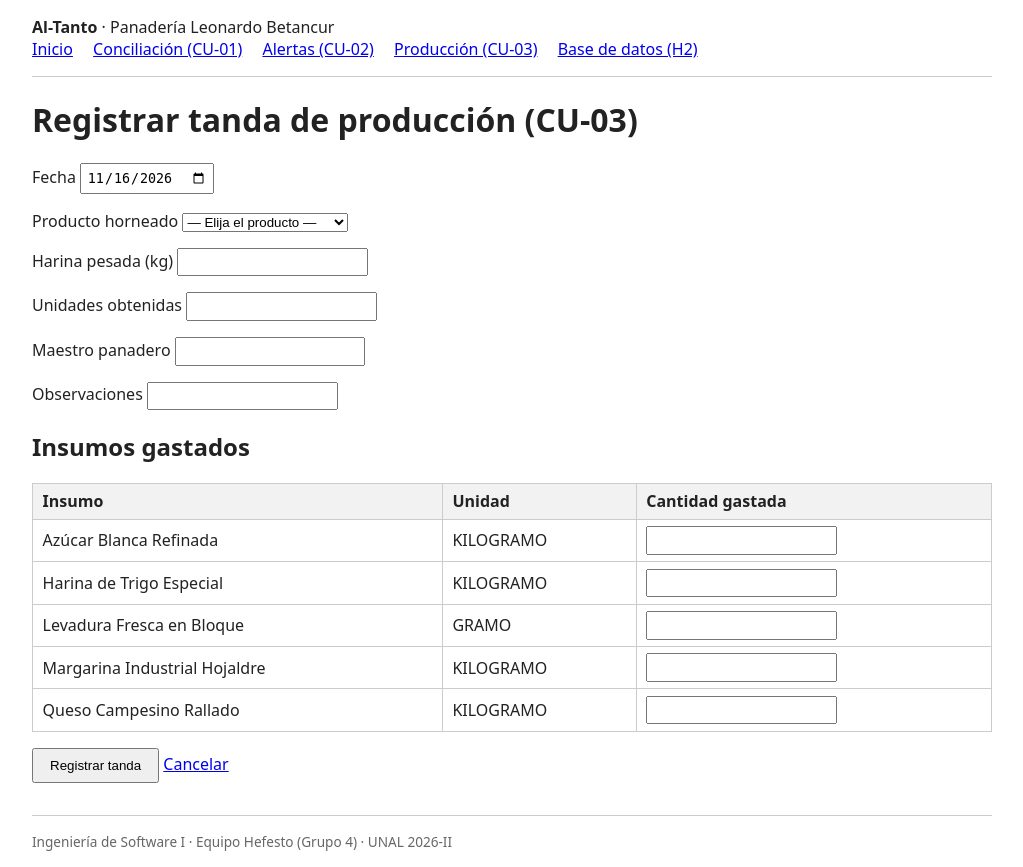
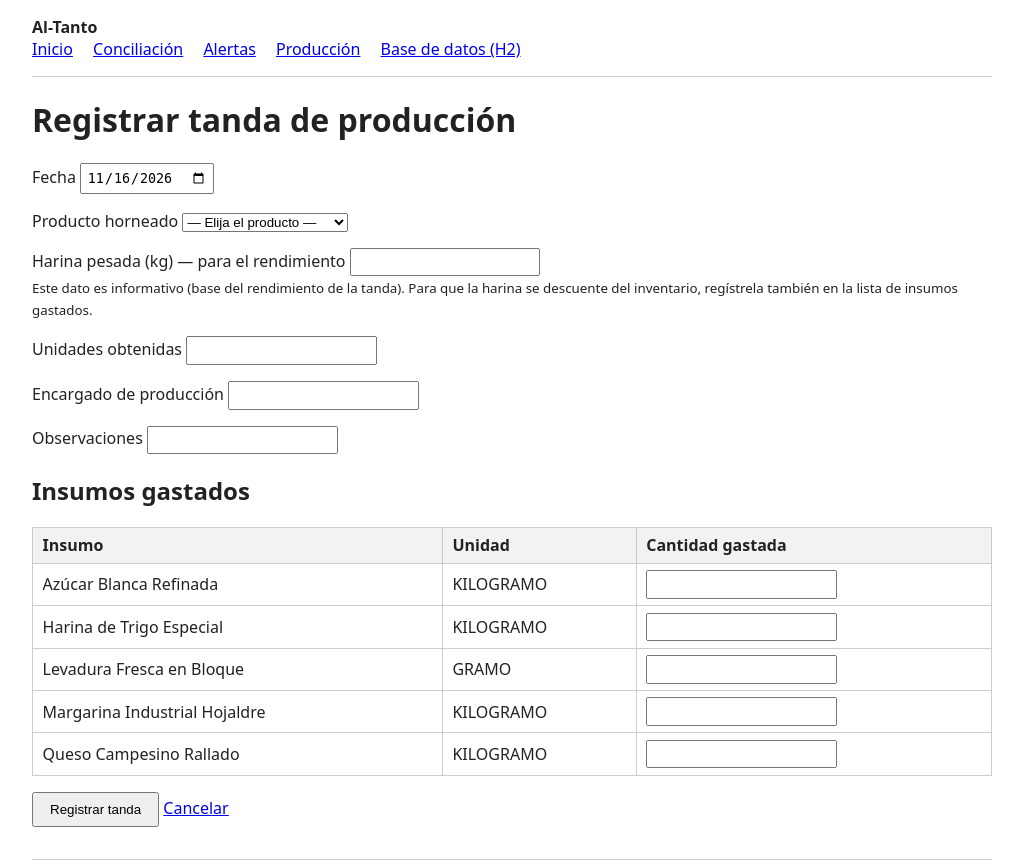
Before and after one commit to jugomezcr/unal-is1-altanto, a Spring Boot app: page /produccion/tandas in a window 1280 px wide. Shown: the top 867 px of the page, without its empty margins (128-1151 px from the left). Run offline with Spring Boot 4, Linux system fonts and the light colour scheme; data comes from the database, SQL or seed files in the repository.

Commit message:
Se realizó ajustes en  textos de la interfaz que peuden generar confusión(CU-03 y paginas comunes)
- Menu superior: enlaces sin el sufijo (CU-0x) y encabezado solo 'Al-Tanto'.
- Inicio: titulo solo 'Al-Tanto', seccion 'Modulos' y CU-03 ya no dice 'en
  construccion' sino que describe lo que hace.
- Formulario de tanda: titulo sin '(CU-03)', nota que aclara que la harina
  pesada es informativa, y etiqueta 'Encargado de produccion' en vez de
  'Maestro panadero' (tambien en el resumen).

```diff
--- a/src/main/java/co/edu/unal/sweng1/altanto/presentacion/controlador/HomeController.java
+++ b/src/main/java/co/edu/unal/sweng1/altanto/presentacion/controlador/HomeController.java
@@ -17,7 +17,7 @@ public class HomeController {
 	/** GET / → {@code templates/index.html}, con el título en {@code ${titulo}}. */
 	@GetMapping("/")
 	public String index(Model model) {
-		model.addAttribute("titulo", "Al-Tanto — Panadería Leonardo Betancur");
+		model.addAttribute("titulo", "Al-Tanto");
 		return "index";
 	}
 
--- a/src/main/resources/templates/fragments/layout.html
+++ b/src/main/resources/templates/fragments/layout.html
@@ -17,12 +17,12 @@
 <body>
 
 <header th:fragment="navbar">
-    <strong>Al-Tanto</strong> · Panadería Leonardo Betancur
+    <strong>Al-Tanto</strong>
     <nav>
         <a th:href="@{/}">Inicio</a>
-        <a th:href="@{/conciliacion}">Conciliación (CU-01)</a>
-        <a th:href="@{/inventario/alertas}">Alertas (CU-02)</a>
-        <a th:href="@{/produccion/tandas}">Producción (CU-03)</a>
+        <a th:href="@{/conciliacion}">Conciliación</a>
+        <a th:href="@{/inventario/alertas}">Alertas</a>
+        <a th:href="@{/produccion/tandas}">Producción</a>
         <a th:href="@{/h2-console}">Base de datos (H2)</a>
     </nav>
 </header>
--- a/src/main/resources/templates/produccion/nueva-tanda.html
+++ b/src/main/resources/templates/produccion/nueva-tanda.html
@@ -17,7 +17,7 @@
 <div th:replace="~{fragments/layout :: navbar}"></div>
 
 <main>
-    <h1>Registrar tanda de producción (CU-03)</h1>
+    <h1>Registrar tanda de producción</h1>
 
     <!-- th:if: la etiqueta solo se pinta si la condición es verdadera -->
     <p class="error" th:if="${error}" th:text="${error}">Error</p>
@@ -45,9 +45,13 @@
             </label>
         </p>
         <p>
-            <label>Harina pesada (kg)
+            <label>Harina pesada (kg) — para el rendimiento
                 <input type="number" step="0.01" min="0" name="harinaBaseKg" th:value="${form.harinaBaseKg}">
             </label>
+            <br>
+            <small>Este dato es informativo (base del rendimiento de la tanda). Para que la
+                harina se descuente del inventario, regístrela también en la lista de
+                insumos gastados.</small>
         </p>
         <p>
             <label>Unidades obtenidas
@@ -55,7 +59,7 @@
             </label>
         </p>
         <p>
-            <label>Maestro panadero
+            <label>Encargado de producción
                 <input type="text" name="maestroPanadero" th:value="${form.maestroPanadero}">
             </label>
         </p>
--- a/src/main/resources/templates/produccion/resumen.html
+++ b/src/main/resources/templates/produccion/resumen.html
@@ -22,7 +22,7 @@
         · Unidades obtenidas: <span th:text="${tanda.unidadesObtenidas}">120</span>
     </p>
     <p>
-        Maestro panadero: <span th:text="${tanda.maestroPanadero}">Leonardo Betancur</span>
+        Encargado de producción: <span th:text="${tanda.maestroPanadero}">Leonardo Betancur</span>
     </p>
     <p th:if="${tanda.observaciones}">
         Observaciones: <span th:text="${tanda.observaciones}"></span>
```
Also changed, not shown: src/main/resources/templates/index.html (+5 -5 lines), README.md.
